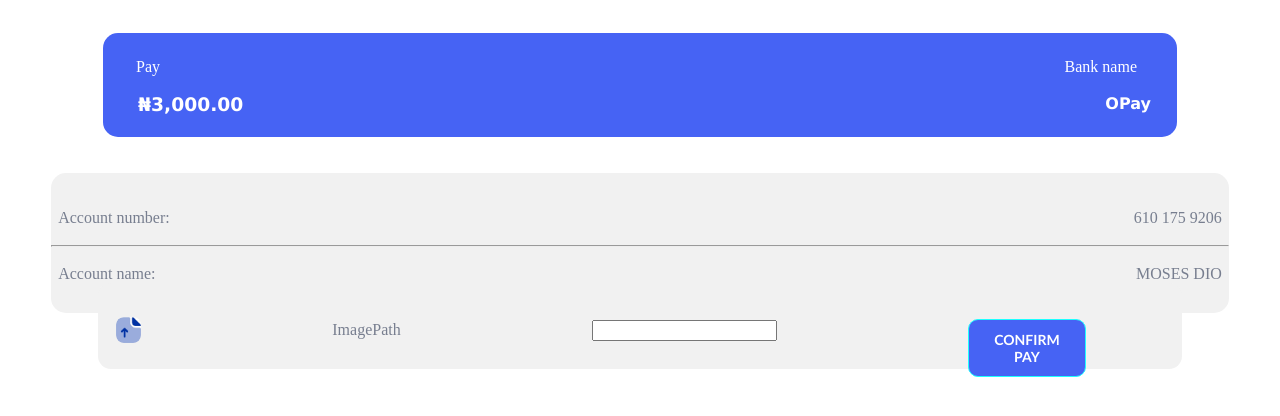
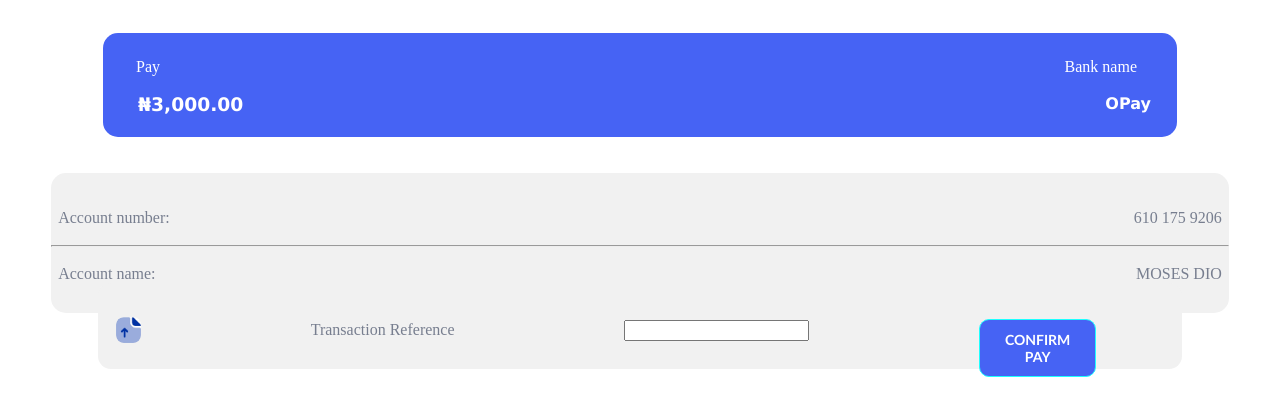
Before and after one commit to allappsworks/litepayadmin1, a plain HTML site: page pending.html in a window 1280 px wide. Shown: the part 58-474 px from the top of the page. Drawn offline with Linux system fonts and the light colour scheme.

Commit message:
Update pending.html

```diff
--- a/pending.html
+++ b/pending.html
@@ -74,7 +74,7 @@
   flex-wrap: wrap;">
     <br />
     <img src="recipe.jpeg" alt="" style="width: 25px; border-radius: 8px; margin-left: 18px;" />
-    <label for="imagePath">ImagePath</label>
+    <label for="imagePath">Transaction Reference</label>
     <input type="text" required>    <br />
 <br />
 <center>
```
